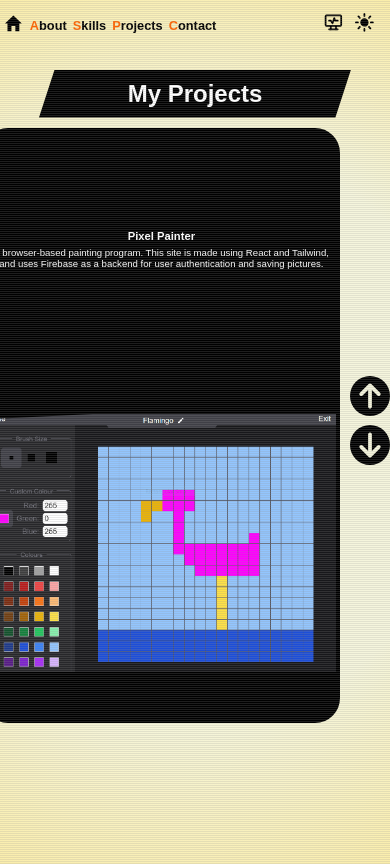
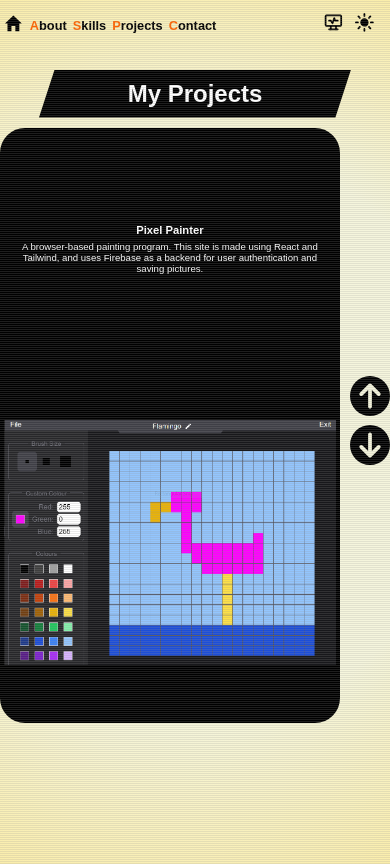
Before and after one commit to NateLemke/portfolio-site, a Next.js app: page /projects in a window 390 px wide. Built offline with nearby package versions, Linux system fonts and the light colour scheme; a web font is replaced by a local one.

Commit message:
resizing carousel

```diff
--- a/src/styles/Projects.module.css
+++ b/src/styles/Projects.module.css
@@ -188,7 +188,7 @@
     }
 
     .slideFrame {
-        aspect-ratio: 3/5;
+        aspect-ratio: 4/7;
         height:100%
     }
 
```
